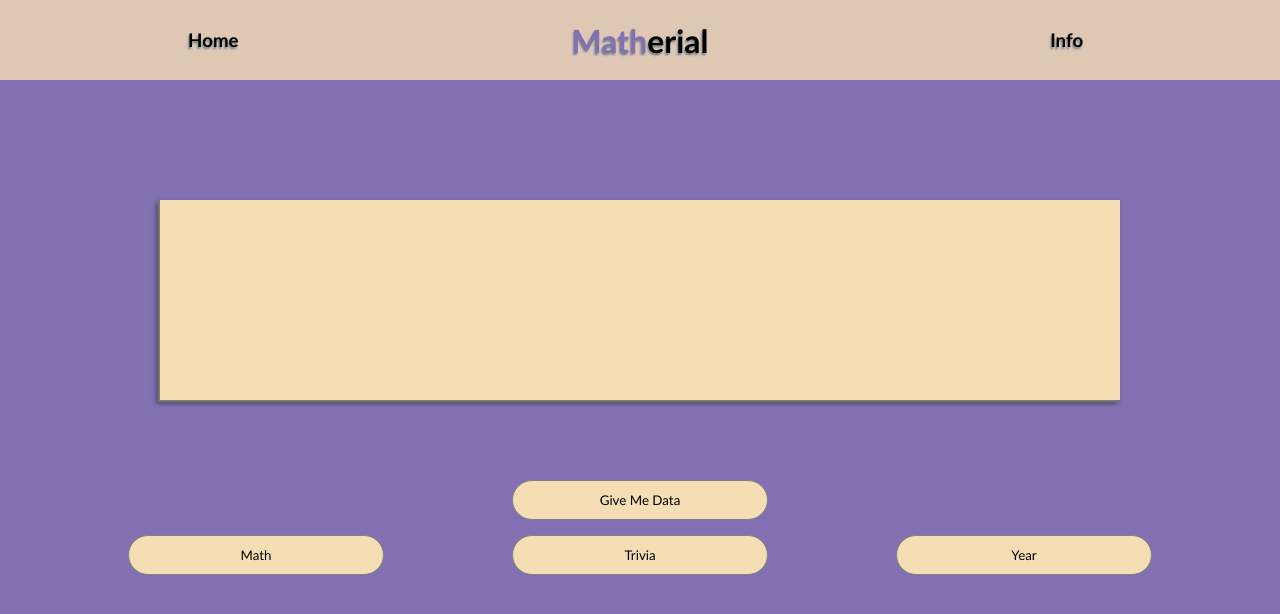
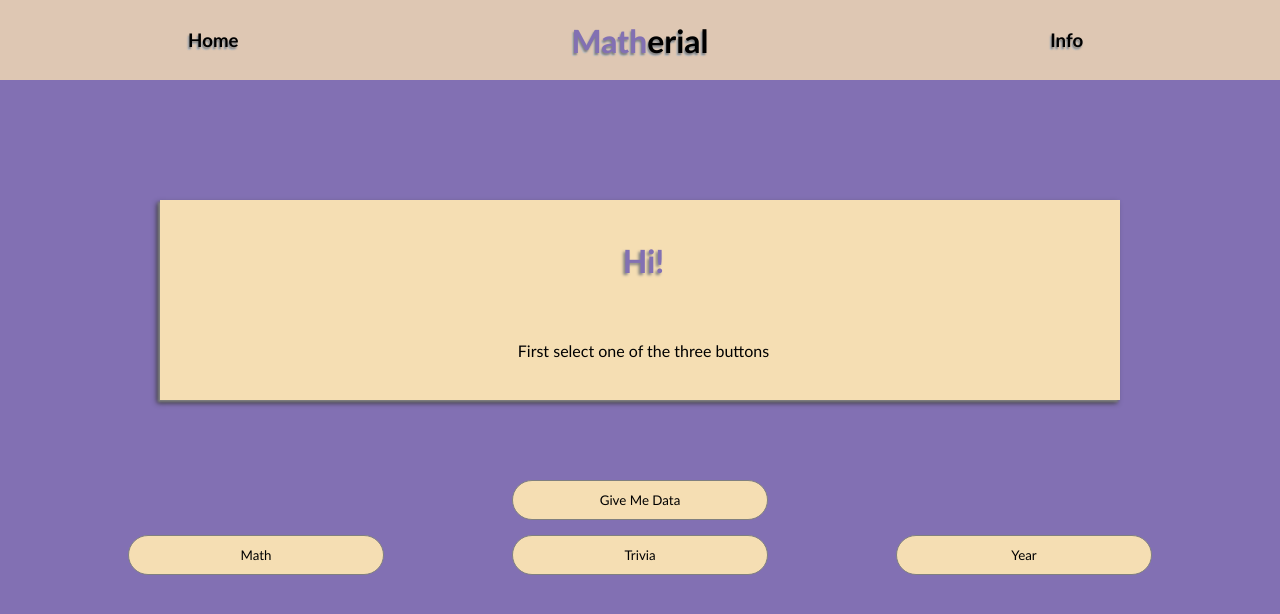
Before and after one commit to TinchoAmato/MatherialReact, a React (Create React App) app: page / in a window 1280 px wide. Shown: the top 614 px of the page. Built offline with nearby package versions, Linux system fonts and the light colour scheme.

Commit message:
Utilities Changes

```diff
--- a/src/App.css
+++ b/src/App.css
@@ -150,6 +150,10 @@
   border-left: 2px solid wheat;
 }
 
+.Numero{
+  text-shadow: -2px 2px 3px grey;
+}
+
 .Change{
   background-color: rgb(245, 222, 179);
   width: 20vw;
--- a/src/App.js
+++ b/src/App.js
@@ -34,9 +34,9 @@ class Header extends Component{
   render() {
     return(
       <div className='Header'>
-        <h3 className='Inicio'>Home</h3>
+        <h3 className='Inicio' onClick={HomeBtn}>Home</h3>
         <h1 className='Titulo Violeta'> Math<span className='Span'>erial</span> </h1>
-        <h3 className='Info' onClick={ClickBtn}>Info</h3>
+        <h3 className='Info' onClick={InfoBtn}>Info</h3>
       </div>
     )
   }
@@ -46,8 +46,8 @@ class Main extends Component{
   render(){
     return(
       <div className='Tarjeta'>
-        <h1 className='Numero'></h1>
-        <p className='Dato'></p>
+        <h1 className='Numero Violeta'>Hi!</h1>
+        <p className='Dato'>First select one of the three buttons</p>
       </div>
     )
   }
@@ -140,6 +140,8 @@ const PonerEnPantalla = (datos) => {
 const CambioDeColor = () => {
   const Cambio1 = document.querySelector('.' + colores[color] + '')
   Cambio1.classList.remove(colores[color])
+  const Cambio3 = document.querySelector('.' + colores[color] + '')
+  Cambio3.classList.remove(colores[color])
   const Cambio2 = document.querySelector('.' + colores[color] + '-bg')
   Cambio2.classList.remove(colores[color] + "-bg")
   if (color === (colores.length - 1)){
@@ -149,11 +151,15 @@ const CambioDeColor = () => {
   }
   Cambio1.classList.add(colores[color])
   Cambio2.classList.add(colores[color] + "-bg")
+  Cambio3.classList.add(colores[color])
 }
 
-const ClickBtn = () => {
+const InfoBtn = () => {
   window.open('https://github.com/TinchoAmato')
 }
-datos()
+
+const HomeBtn = () => {
+  alert("You're in the Home Page now :)")
+}
 
 export default App;
```
